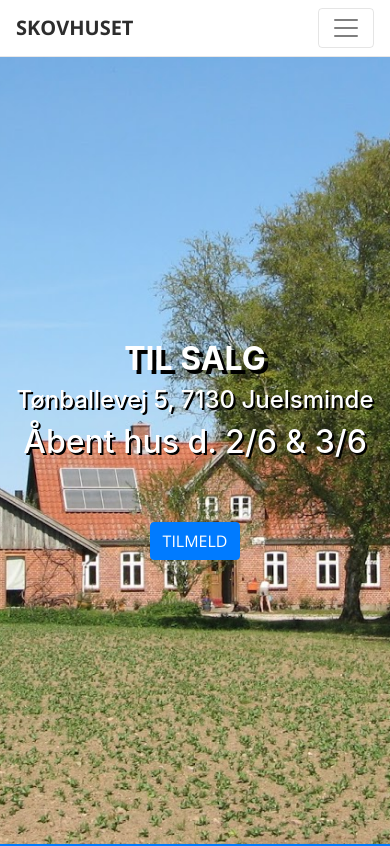
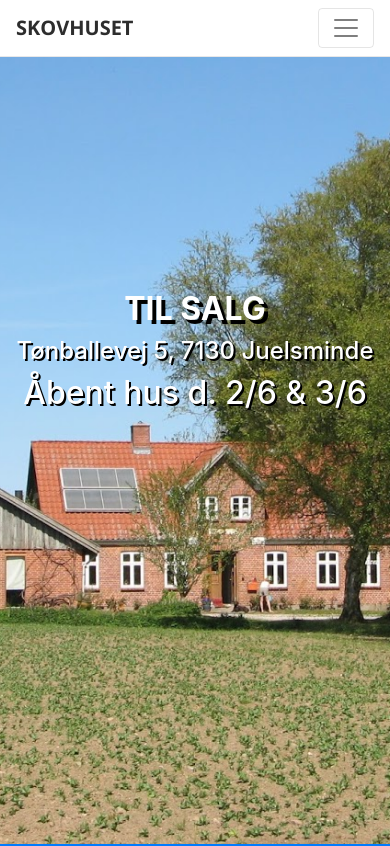
Before and after one commit to DavidSkodt/skovhuset, a website with bundled scripts: page index.html in a window 390 px wide. Shown: the top 846 px of the page. Built offline with nearby package versions, Linux system fonts and the light colour scheme.

Commit message:
added aditional breakpoint change. See last commit.

```diff
--- a/index.html
+++ b/index.html
@@ -117,15 +117,13 @@
 					<a class="btn btn-primary btn-xl js-scroll-trigger" href="#contact">Tilmeld</a>
 				</div>-->
           </div>
-		  <div class="d-block d-md-none mx-auto text-center" style="">
+		  <div class="d-block d-md-none mx-auto text-center" style="margin-top: -35%">
 				<h1 class="text-uppercase" style="text-shadow: 4px 4px black;"><strong>Til salg</strong></h1>
 				<h2 style="text-shadow: 2px 2px black; font-size: 1.5em;">Tønballevej 5, 7130 Juelsminde</h2>
 				<h2 style="text-shadow: 2px 2px black;">Åbent hus d. 2/6 & 3/6</h2>
 				<hr>
 
-				<div class="text-center">
-					<a class="btn btn-primary btn-xl js-scroll-trigger" href="#contact">Tilmeld</a>
-				</div>
+
           </div>
         </div>
       </div>
```
